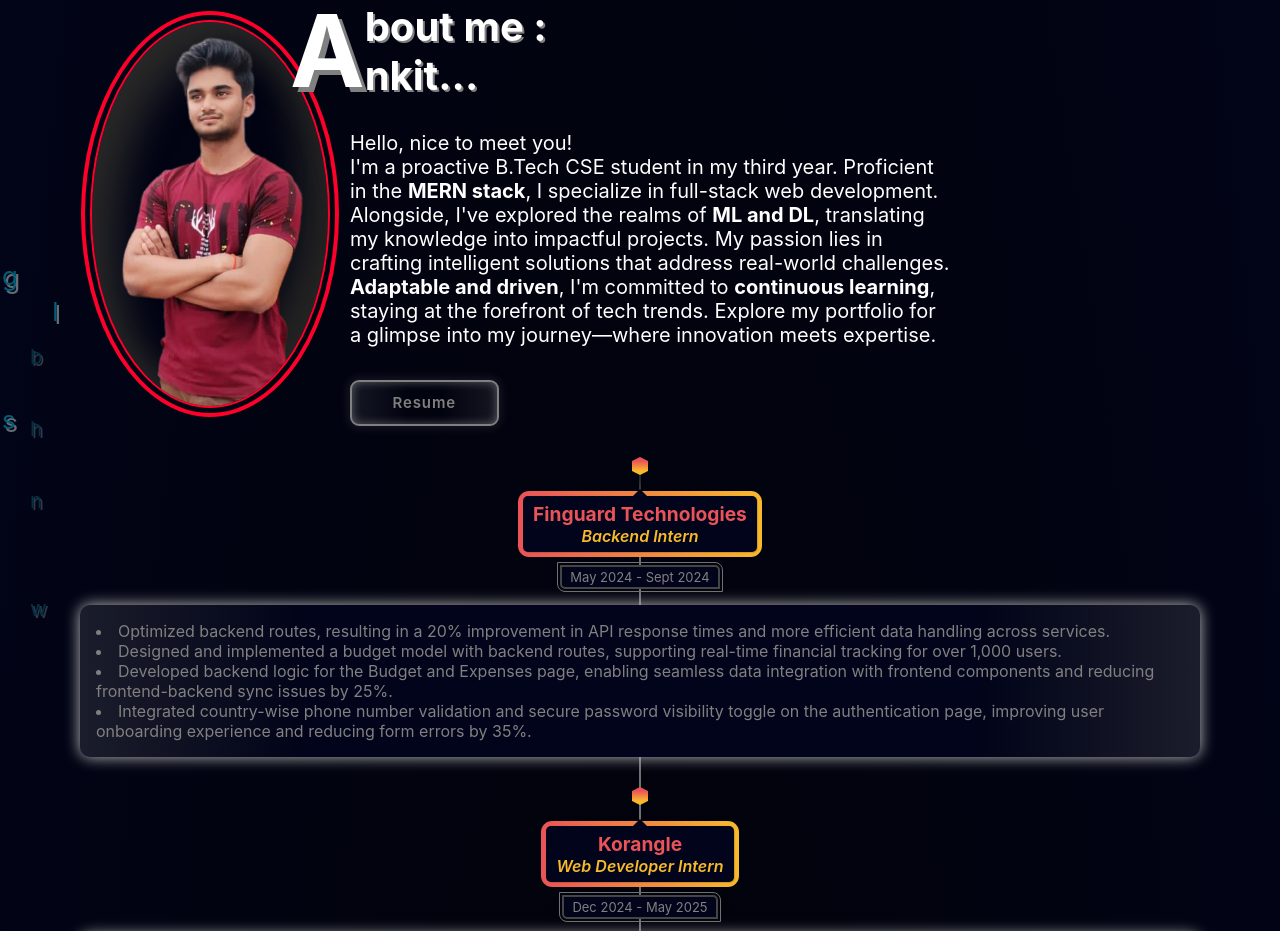
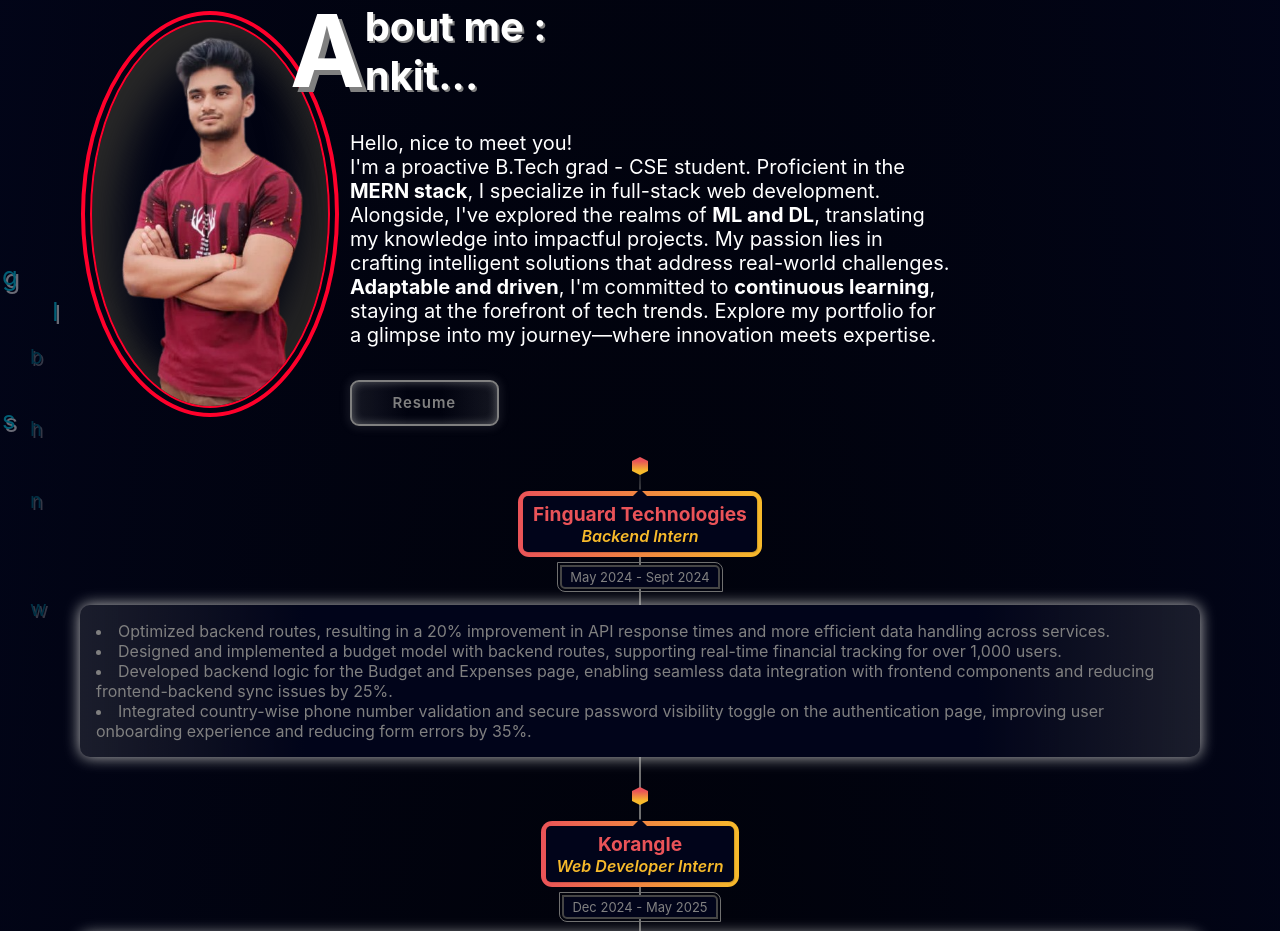
Before and after one commit to Ankit-Kumar-8700/Port_Folio, a React (Create React App) app: page / in a window 1280 px wide. Shown: the part 860-1791 px from the top of the page. Built offline with nearby package versions, Linux system fonts and the light colour scheme.

Commit message:
minor change

```diff
--- a/src/components/about/aboutDesc.js
+++ b/src/components/about/aboutDesc.js
@@ -28,7 +28,7 @@ function AboutDesc() {
             </div>
             <p className="aboutBody">
                 Hello, nice to meet you!<br />
-                I'm a proactive B.Tech CSE student in my third year. Proficient in the <b>MERN stack</b>, I specialize in full-stack web development. Alongside, I've explored the realms of <b>ML and DL</b>, translating my knowledge into impactful projects. My passion lies in crafting intelligent solutions that address real-world challenges. <b>Adaptable and driven</b>, I'm committed to <b>continuous learning</b>, staying at the forefront of tech trends. Explore my portfolio for a glimpse into my journey—where innovation meets expertise.
+                I'm a proactive B.Tech grad - CSE student. Proficient in the <b>MERN stack</b>, I specialize in full-stack web development. Alongside, I've explored the realms of <b>ML and DL</b>, translating my knowledge into impactful projects. My passion lies in crafting intelligent solutions that address real-world challenges. <b>Adaptable and driven</b>, I'm committed to <b>continuous learning</b>, staying at the forefront of tech trends. Explore my portfolio for a glimpse into my journey—where innovation meets expertise.
             </p>
             <div className='downloadResume'>
             <button>
```
